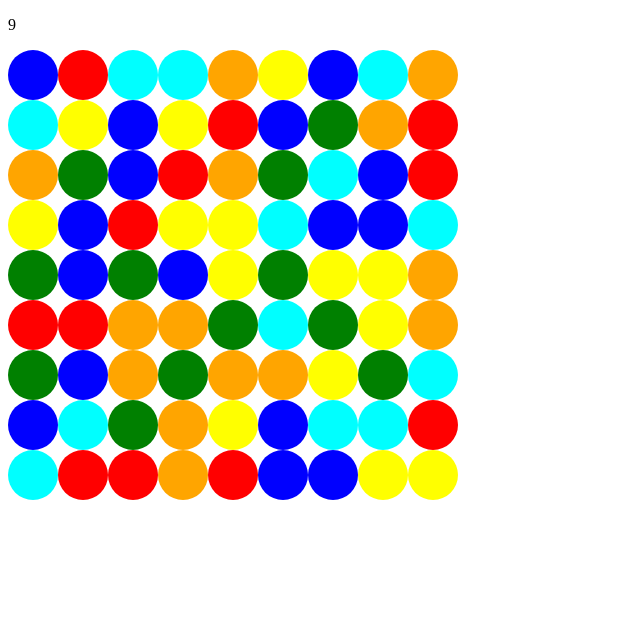
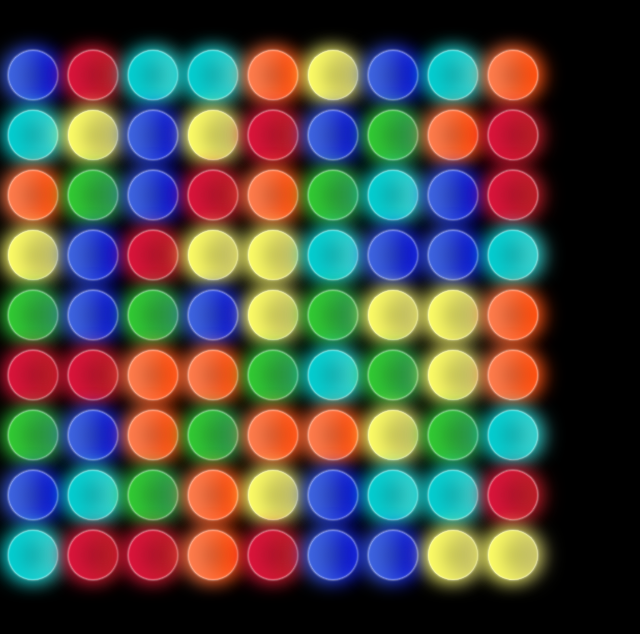
Before and after one commit to hasan42/three-in-line, an Angular app: page / in a window 1280 px wide. Shown: the top 634 px of the page, without its empty margins (0-640 px from the left). Built offline with nearby package versions, Linux system fonts and the light colour scheme.

Commit message:
add style

```diff
--- a/src/app/area/area.component.scss
+++ b/src/app/area/area.component.scss
@@ -1,4 +1,5 @@
 .area {
   display: grid;
   grid-template-columns: repeat(9, 50px);
+  grid-gap: 10px;
 }
--- a/src/app/tile/tile.component.html
+++ b/src/app/tile/tile.component.html
@@ -1 +1 @@
-<div class="tile" [class.selected]="selected" [style.background-color]="color" (click)="onClick()"></div>
+<div class="tile" [class.selected]="selected" [ngClass]="color" (click)="onClick()"></div>
--- a/src/app/tile/tile.component.scss
+++ b/src/app/tile/tile.component.scss
@@ -1,3 +1,15 @@
+@mixin color($fcolor, $scolor) {
+  box-shadow:
+    inset 0 0 2px #fff,
+    inset 10px 0 20px $fcolor,
+    inset -10px 0 20px $scolor,
+    inset 10px 0 50px $fcolor,
+    inset -10px 0 50px $scolor,
+    0 0 2px #fff,
+    -5px 0 20px $fcolor,
+    5px 0 20px $scolor;
+}
+
 .tile {
   width: 50px;
   height: 50px;
@@ -5,6 +17,24 @@
   transition: all .3s 0s;
 
   &.selected {
-  	opacity: 0.5;
+    opacity: 0.5;
+  }
+  &.yellow{
+    @include color(#FFFF66, #BDB76B);
+  }
+  &.red{
+    @include color(#DC143C, #B22222);
+  }
+  &.green{
+    @include color(#32CD32, #2E8B57);
+  }
+  &.blue{
+    @include color(#4169E1, #0000CD);
+  }
+  &.orange{
+    @include color(#FF7F50, #FF4500);
+  }
+  &.aqua{
+    @include color(#00CED1, #48D1CC);
   }
 }
--- a/src/styles.scss
+++ b/src/styles.scss
@@ -1 +1,4 @@
 /* You can add global styles to this file, and also import other style files */
+body {
+	background-color: #000;
+}
```
